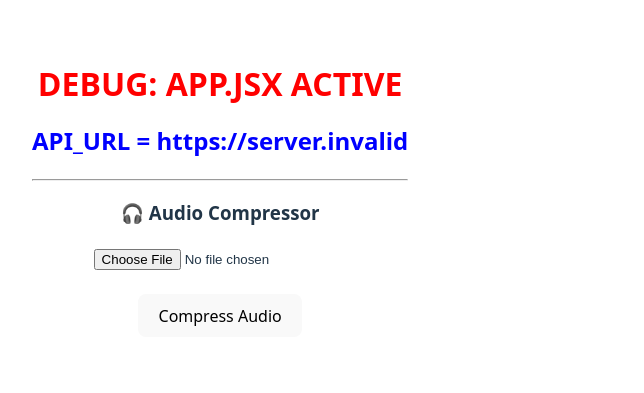
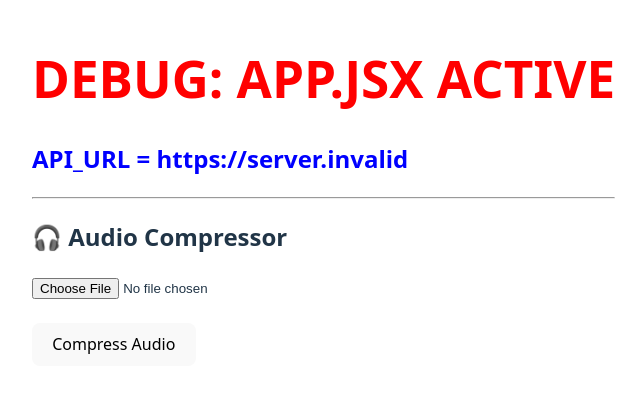
Before and after one commit to arishashiraz/Audio-website, a React (Vite) app in the folder react/audio-compressor-react/: page / in a window 1280 px wide. Shown: the part 209-602 px from the top of the page, without its empty margins (8-652 px from the left). Built offline with nearby package versions, Linux system fonts and the light colour scheme; no server answers.

Commit message:
wire compress button to API

```diff
--- a/react/audio-compressor-react/src/App.jsx
+++ b/react/audio-compressor-react/src/App.jsx
@@ -1,29 +1,54 @@
-import { useState, useEffect } from "react";
+import { useState } from "react";
 
 function App() {
   const [file, setFile] = useState(null);
+  const [loading, setLoading] = useState(false);
+  const [error, setError] = useState("");
+  const [responseText, setResponseText] = useState("");
 
-  // 🚨 FORCE DEBUG (CANNOT BE HIDDEN)
-  useEffect(() => {
-    alert("APP.JSX IS RUNNING");
-    console.log("APP.JSX IS RUNNING");
-    console.log("VITE_API_URL =", import.meta.env.VITE_API_URL);
-  }, []);
+  const API_URL = import.meta.env.VITE_API_URL;
+
+  const compressAudio = async () => {
+    console.log("Compress button clicked");
+
+    if (!file) {
+      setError("No file selected");
+      return;
+    }
+
+    setLoading(true);
+    setError("");
+    setResponseText("");
+
+    const formData = new FormData();
+    formData.append("audio", file);
+
+    try {
+      const res = await fetch(`${API_URL}/compress`, {
+        method: "POST",
+        body: formData,
+      });
+
+      const text = await res.text();
+
+      console.log("API response:", text);
+      setResponseText(text);
+    } catch (err) {
+      console.error(err);
+      setError("Request failed");
+    } finally {
+      setLoading(false);
+    }
+  };
 
   return (
-    <div style={{ padding: "40px", textAlign: "center" }}>
-      {/* 🚨 BIG VISIBLE DEBUG */}
-      <h1 style={{ color: "red", fontSize: "32px" }}>
-        DEBUG: APP.JSX ACTIVE
-      </h1>
-
-      <h2 style={{ color: "blue" }}>
-        API_URL = {String(import.meta.env.VITE_API_URL)}
-      </h2>
+    <div style={{ padding: 40 }}>
+      <h1 style={{ color: "red" }}>DEBUG: APP.JSX ACTIVE</h1>
+      <h2 style={{ color: "blue" }}>API_URL = {API_URL}</h2>
 
       <hr />
 
-      <h3>🎧 Audio Compressor</h3>
+      <h2>🎧 Audio Compressor</h2>
 
       <input
         type="file"
@@ -31,9 +56,17 @@ function App() {
         onChange={(e) => setFile(e.target.files[0])}
       />
 
-      <br /><br />
+      <br />
+      <br />
 
-      <button>Compress Audio</button>
+      <button onClick={compressAudio} disabled={loading}>
+        {loading ? "Uploading..." : "Compress Audio"}
+      </button>
+
+      {error && <p style={{ color: "red" }}>{error}</p>}
+      {responseText && (
+        <p style={{ color: "green" }}>Server response: {responseText}</p>
+      )}
     </div>
   );
 }
```
